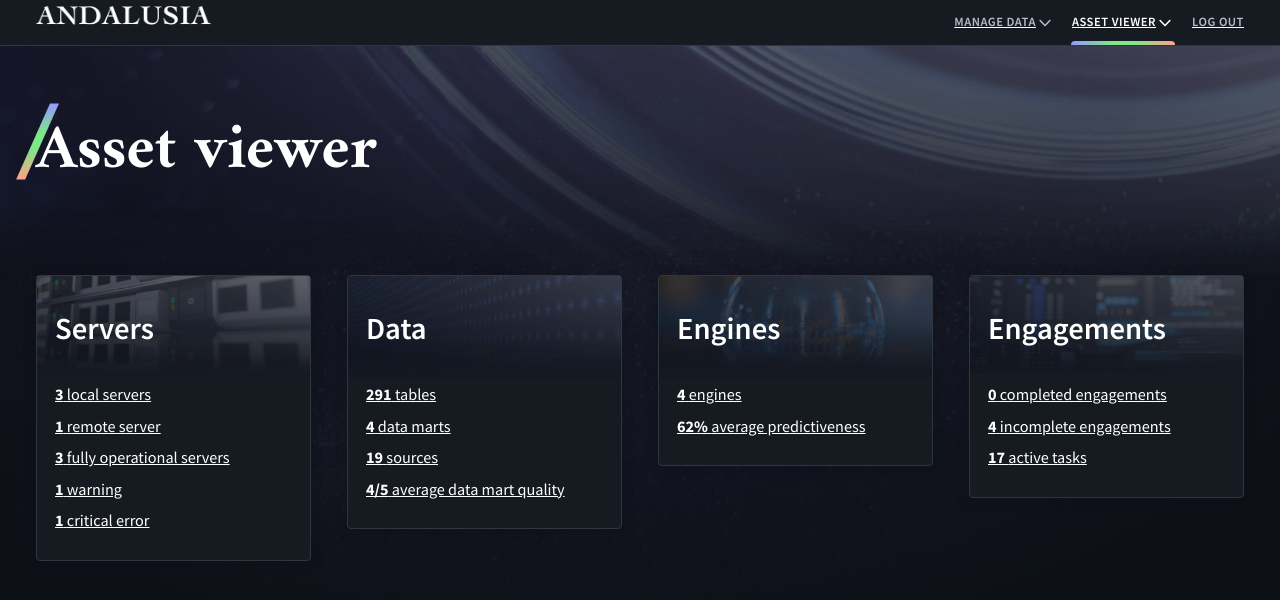
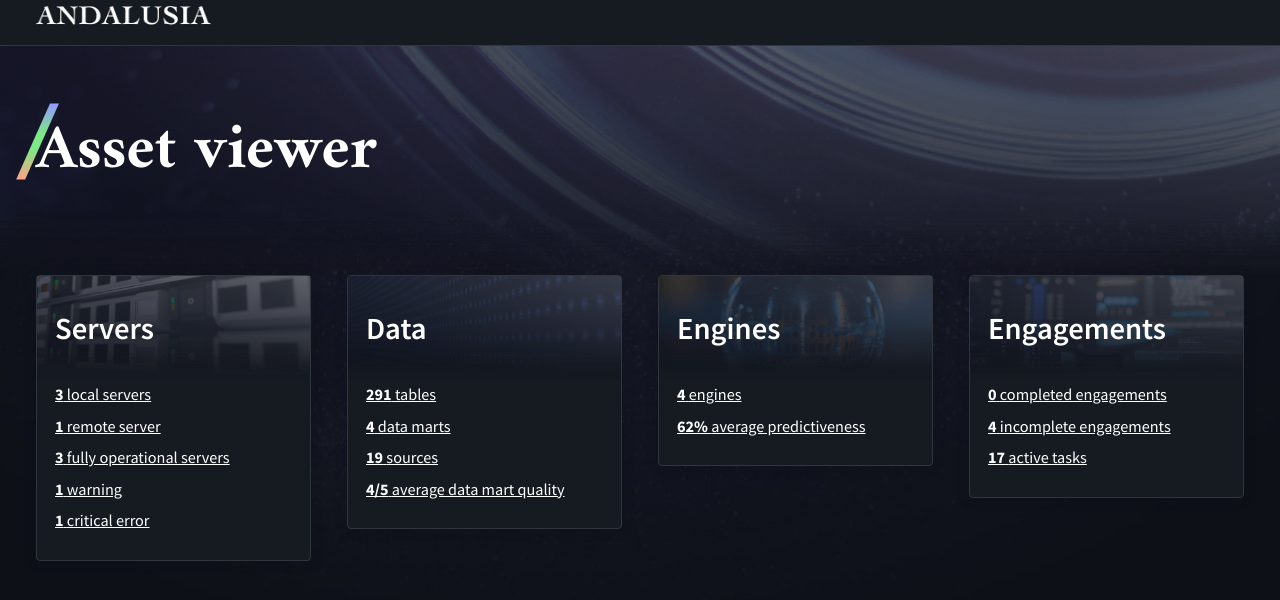
Before and after one commit to perpetualgrimace/data-science-company-website, a Next.js app: page /andalusia-website/assets in a window 1280 px wide. Shown: the top 600 px of the page. Built offline with nearby package versions, Linux system fonts and the light colour scheme.

Commit message:
begins styling Navbar

```diff
--- a/components/layout/components/Navbar/index.jsx
+++ b/components/layout/components/Navbar/index.jsx
@@ -3,10 +3,6 @@ import { useRouter } from "next/router";
 
 import { pathPrefix } from "/environment.js";
 import checkRoute from "/helpers/checkRoute";
-
-import NavbarLink from "./NavbarLink";
-import Navmenu from "./Navmenu";
-import NavmenuLink from "./NavmenuLink";
 
 export default function Navbar() {
   const currRoute = useRouter().pathname;
@@ -29,38 +25,6 @@ export default function Navbar() {
             />
           </a>
         </Link>
-
-        <ul className="navbar-list">
-          <NavbarLink label="Manage data" href="/manage">
-            <Navmenu>
-              <NavmenuLink href="/manage/jupyterhub">
-                Jupyterhub
-              </NavmenuLink>
-              <NavmenuLink href="/manage/data-integration">
-                Data integration
-              </NavmenuLink>
-              <NavmenuLink href="/manage/business-intelligence">
-                Business intelligence
-              </NavmenuLink>
-            </Navmenu>
-          </NavbarLink>
-
-          <NavbarLink label="Asset viewer" href="/assets">
-            <Navmenu>
-              <NavmenuLink href="/assets/servers">Servers</NavmenuLink>
-              <NavmenuLink href="/assets/data">Data</NavmenuLink>
-              <NavmenuLink href="/assets/engines">Engines</NavmenuLink>
-              <NavmenuLink href="/assets/engagements">
-                Engagements
-              </NavmenuLink>
-            </Navmenu>
-          </NavbarLink>
-
-          <NavbarLink
-            label="Log out"
-            href={`/logout?returnUrl=${currRoute}`}
-          />
-        </ul>
       </nav>
     </div>
   );
--- a/components/layout/components/Navbar/navbar.scss
+++ b/components/layout/components/Navbar/navbar.scss
@@ -23,12 +23,14 @@
   flex-wrap: wrap;
   align-items: stretch;
   justify-content: space-between;
+  height: $navbar-height;
 }
 
 .navbar-logo {
   width: 9.7rem;
   display: flex;
   align-items: center;
+  margin: auto;
 }
 
 .navbar-list {
```
